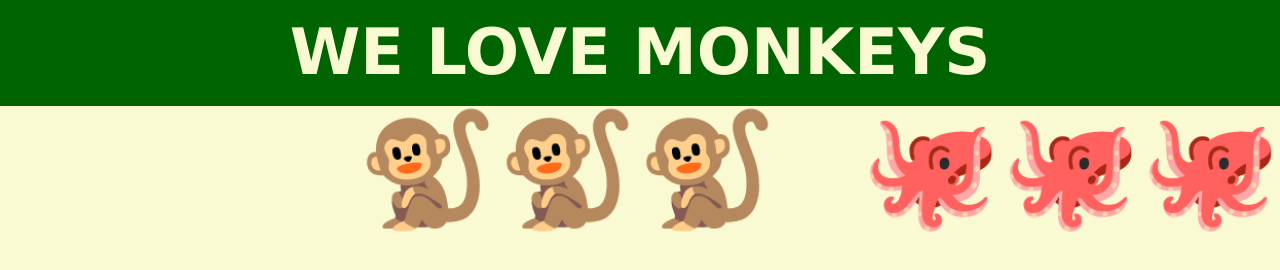
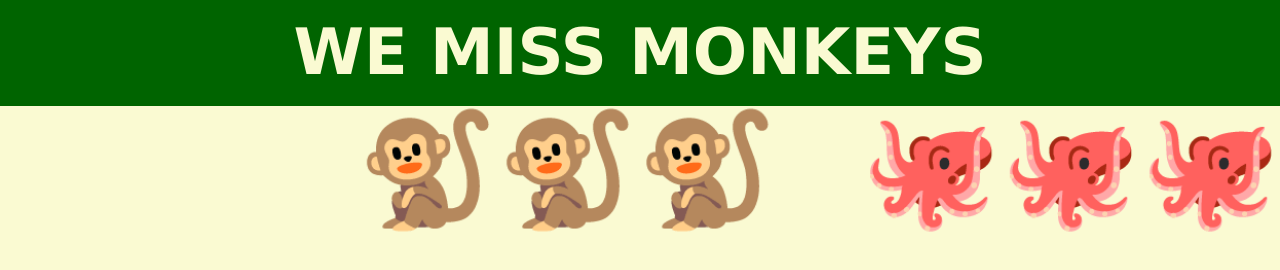
Before and after one commit to josdugan/octopus-v-monkey-static-site, a plain HTML site: page index.html in a window 1280 px wide. Drawn offline with Linux system fonts and the light colour scheme.

Commit message:
Update header

```diff
--- a/index.html
+++ b/index.html
@@ -14,7 +14,7 @@
 <body>
     <header>
         <div class="header">
-            We love monkeys
+            We miss monkeys
         </div>
     </header>
 
```
